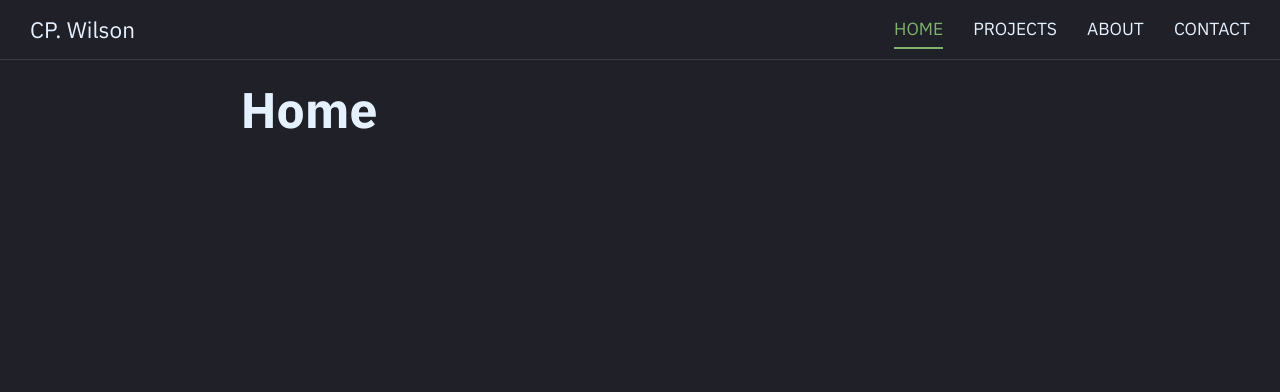
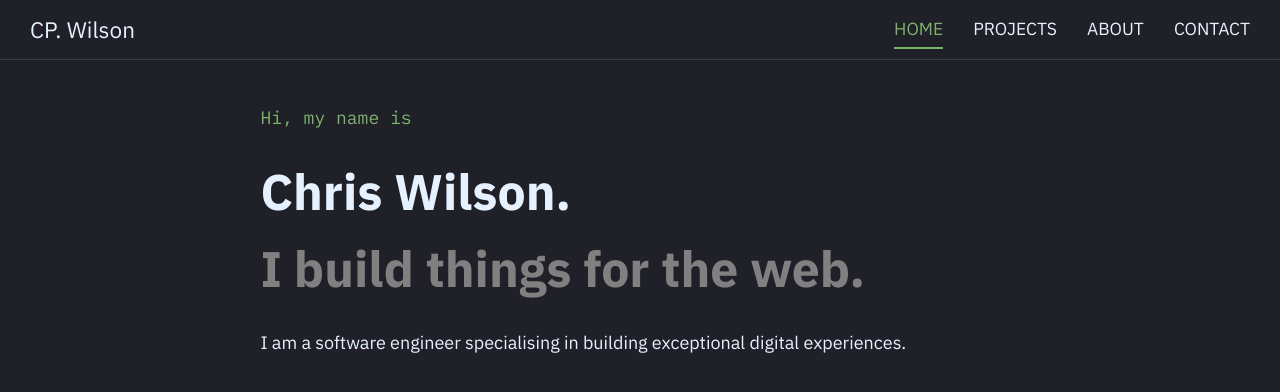
Before and after one commit to cpwilson87/portfolio, a React (Vite) app: page / in a window 1280 px wide. Shown: the top 392 px of the page. Built offline with nearby package versions, Linux system fonts and the light colour scheme.

Commit message:
feat: add home page content

```diff
--- a/src/pages/home.jsx
+++ b/src/pages/home.jsx
@@ -1,8 +1,13 @@
+import styles from '@/styles/home.module.css';
+
 const Home = () => {
 	return (
-		<div className="">
-			<h1>Home </h1>
-		</div>
+		<section className={styles.container}>
+			<p className="text-green font-mono">Hi, my name is</p>
+			<p className="h1">Chris Wilson.</p>
+			<p className="h1 text-secondary">I build things for the web.</p>
+			<p>I am a software engineer specialising in building exceptional digital experiences.</p>
+		</section>
 	);
 };
 export default Home;
--- a/src/styles/_colors.css
+++ b/src/styles/_colors.css
@@ -58,6 +58,34 @@
 	background: var(--color-gray);
 }
 
-.mono {
-	font-family: var(--font-mono);
+.text-primary {
+	color: var(--color-primary);
 }
+
+.text-primary::selection {
+	background: var(--color-primary);
+}
+
+.text-secondary {
+	color: var(--color-secondary);
+}
+
+.text-secondary::selection {
+	background: var(--color-secondary);
+}
+
+.text-muted {
+	color: var(--color-muted);
+}
+
+.text-muted::selection {
+	background: var(--color-muted);
+}
+
+.text-hinted {
+	color: var(--color-hinted);
+}
+
+.text-hinted::selection {
+	background: var(--color-hinted);
+}
--- /dev/null
+++ b/src/styles/home.module.css
@@ -0,0 +1,12 @@
+.container {
+	height: 100%;
+	display: flex;
+	flex-direction: column;
+	justify-content: center;
+	gap: 0.5rem;
+	padding-bottom: 40rem;
+}
+
+.container * {
+	margin: 2rem;
+}
--- a/src/styles/index.css
+++ b/src/styles/index.css
@@ -87,6 +87,12 @@ textarea {
 	resize: none;
 }
 
+/* Type Formats */
+
+.font-mono {
+	font-family: var(--font-mono);
+}
+
 .underlined {
 	position: relative;
 	text-decoration: none !important;
```
